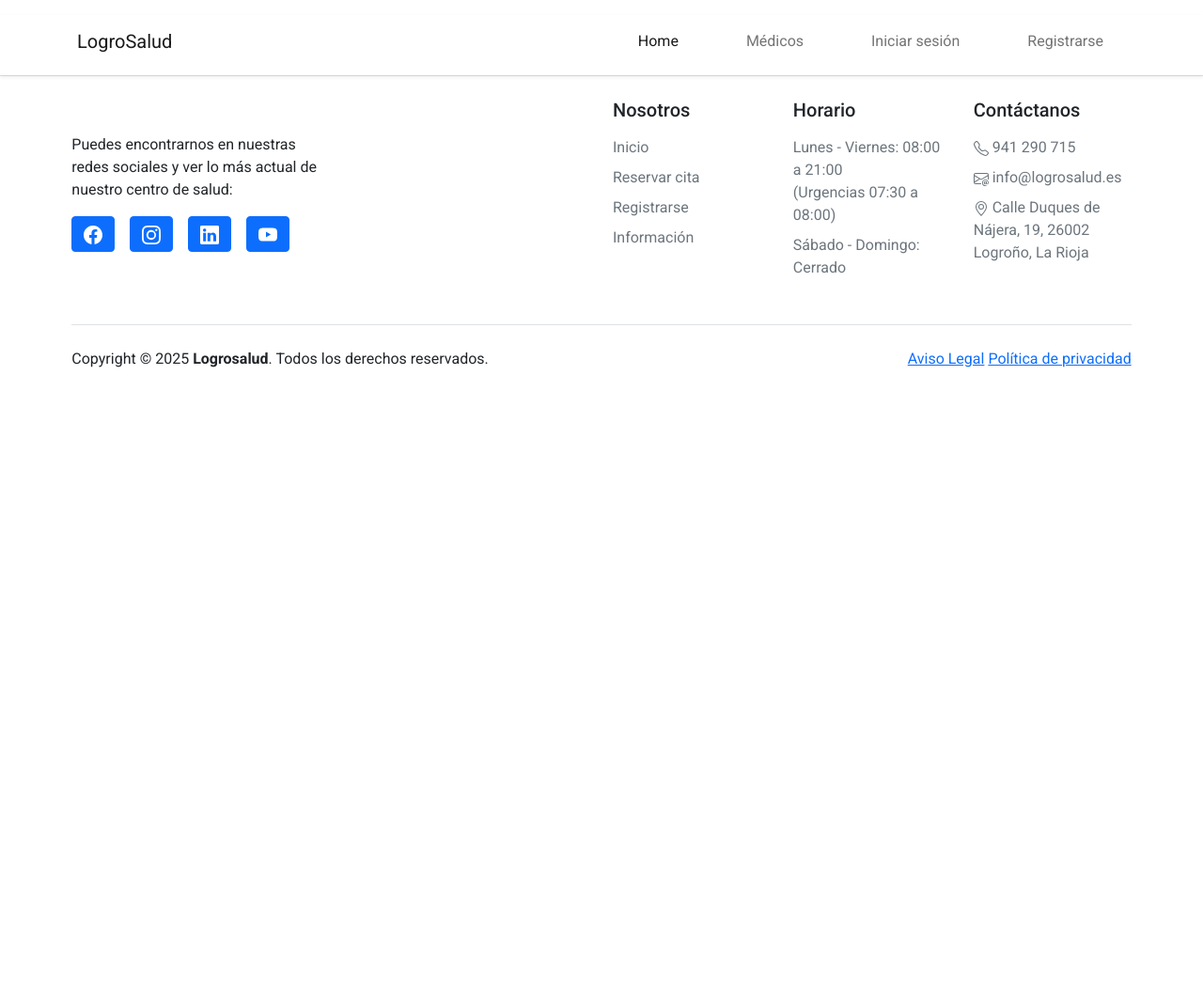
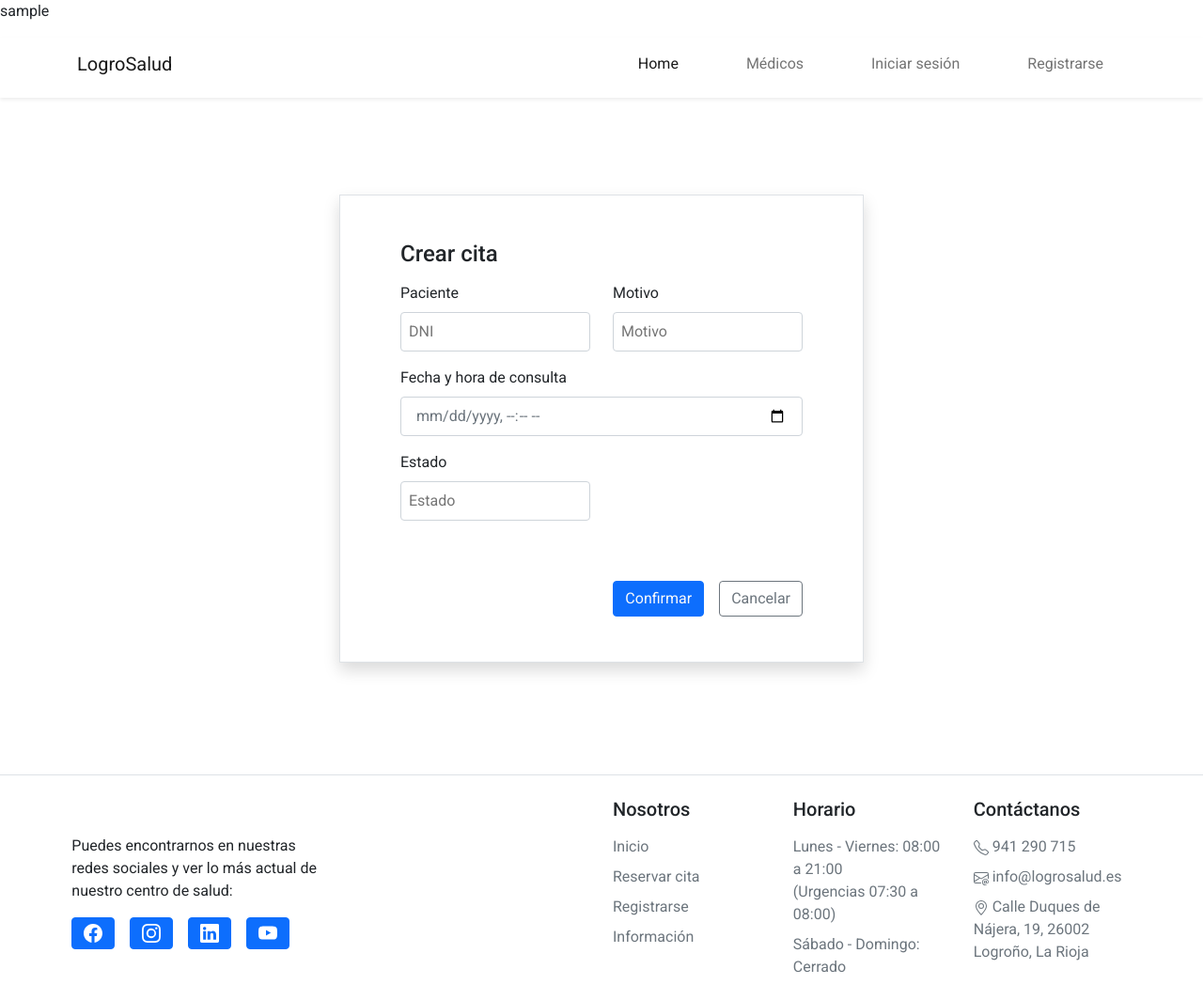
Before and after one commit to cristiansarbu/proyecto-transversal, a PHP site: page /ProyectoTransversal/appointments/createAppointment in a window 1280 px wide. Shown: the top 1064 px of the page at 94% size. Before the commit the page ends 391 px from the top, so only its background shows below. Run offline with PHP 8.4, Linux system fonts and the light colour scheme; the visitor is signed in with stand-in values (Sample User, id 1).

Commit message:
Finishes appointment MVC implementation with the createAppointment model and view.

```diff
--- a/assets/js/misc.js
+++ b/assets/js/misc.js
@@ -28,3 +28,10 @@
         history.back();
     })
 }
+
+if (document.getElementById('back5')) {
+    const botonVuelta5 = document.getElementById("back5");
+    botonVuelta5.addEventListener('click', function() {
+        history.back();
+    })
+}
--- a/models/appointments.php
+++ b/models/appointments.php
@@ -123,6 +123,28 @@
         }
 
         public function createAppointment() {
+            print_r($_SESSION['USER_DATA']);
+            // Sanitize the POST array
+            $post = filter_input_array(INPUT_POST, FILTER_SANITIZE_STRING);
 
+            if (isset($post['submit'])) {
+                $this->query('SELECT id_usuario FROM paciente
+                                    WHERE dni = :dni');
+                $this->bind(':dni', $post['dni']);
+                $id_paciente = $this->single()['id_usuario'];
+
+                $this->query('INSERT INTO cita (fecha, motivo, estado, id_medico, id_paciente)
+                                    VALUES (:fecha, :motivo, :estado, :id_medico, :id_paciente)');
+                $this->bind(':fecha', $post['fechahora']);
+                $this->bind(':motivo', $post['motivo']);
+                $this->bind(':estado', $post['estado']);
+                $this->bind(':id_medico', $_SESSION['USER_DATA']['id']);
+                $this->bind(':id_paciente', $id_paciente);
+                $this->execute();
+
+                header('Location: ' . ROOT_URL . 'appointments');
+                return '';
+            }
+            return '';
         }
     }
--- a/views/appointments/createAppointment.php
+++ b/views/appointments/createAppointment.php
@@ -1 +1,50 @@
-<?php
+<!-- Crear Cita Form -->
+<div class="container vh-calc d-flex flex-column align-items-center justify-content-center">
+    <form action="<?php $_SERVER['PHP_SELF'] ?>" method="post"
+          class="container col-lg-6 border shadow d-flex flex-column align-items-center py-5 px-6">
+        <div class="intro d-flex justify-content-start w-100">
+            <h4>Crear cita</h4>
+        </div>
+        <div class="campos container px-0 mt-2">
+            <div class="row mb-3 justify-content-between">
+                <div class="col mb-3 mb-md-0">
+                    <div class="inputNombre d-flex flex-column">
+                        <label for="inputNombre">Paciente</label>
+                        <input type="text" name="dni" id="inputDni" placeholder="DNI"
+                               class="px-2 border-form-control rounded mt-2 py-2">
+                    </div>
+                </div>
+                <div class="col">
+                    <div class="inputDni d-flex flex-column">
+                        <label for="inputDni">Motivo</label>
+                        <input type="text" name="motivo" id="inputDni" placeholder="Motivo"
+                               class="px-2 border-form-control rounded mt-2 py-2">
+                    </div>
+                </div>
+            </div>
+            <div class="row mb-3">
+                <div class="col">
+                    <div class="inputFecha d-flex flex-column">
+                        <label for="inputFechaHora">Fecha y hora de consulta</label>
+                        <input type="datetime-local" name="fechahora" id="inputFechaHora"
+                               class="border-form-control text-secondary mt-2 py-2 px-3 rounded">
+                    </div>
+                </div>
+            </div>
+            <div class="row mb-3">
+                <div class="col col-6">
+                    <div class="inputEmail d-flex flex-column">
+                        <label for="inputEmail">Estado</label>
+                        <input type="txet" name="estado" id="inputEmail" placeholder="Estado"
+                               class="px-2 border-form-control rounded mt-2 py-2">
+                    </div>
+                </div>
+            </div>
+        </div>
+        <div
+            class="container siguiente d-flex justify-content-center justify-content-md-end align-items-end mt-5 gap-3 p-0">
+            <button type="submit" name="submit" class="btn btn-primary text-light">Confirmar</button>
+            <button type="button" id="back5" class="btn btn-outline-secondary">Cancelar</button>
+        </div>
+    </form>
+</div>
--- a/views/appointments/index.php
+++ b/views/appointments/index.php
@@ -1,6 +1,6 @@
 <!-- Buttons for the current view (pestaña actual) -->
 <div class="container d-flex justify-content-end gap-2 mt-5 mb-5">
-    <a href="/html/doctor-registrado/crearcita.html">
+    <a href="<?php echo ROOT_URL . 'appointments/createAppointment' ?>">
         <button type="button" class="btn btn-light btn-outline-secondary px-5">Crear cita</button>
     </a>
 </div>
```
